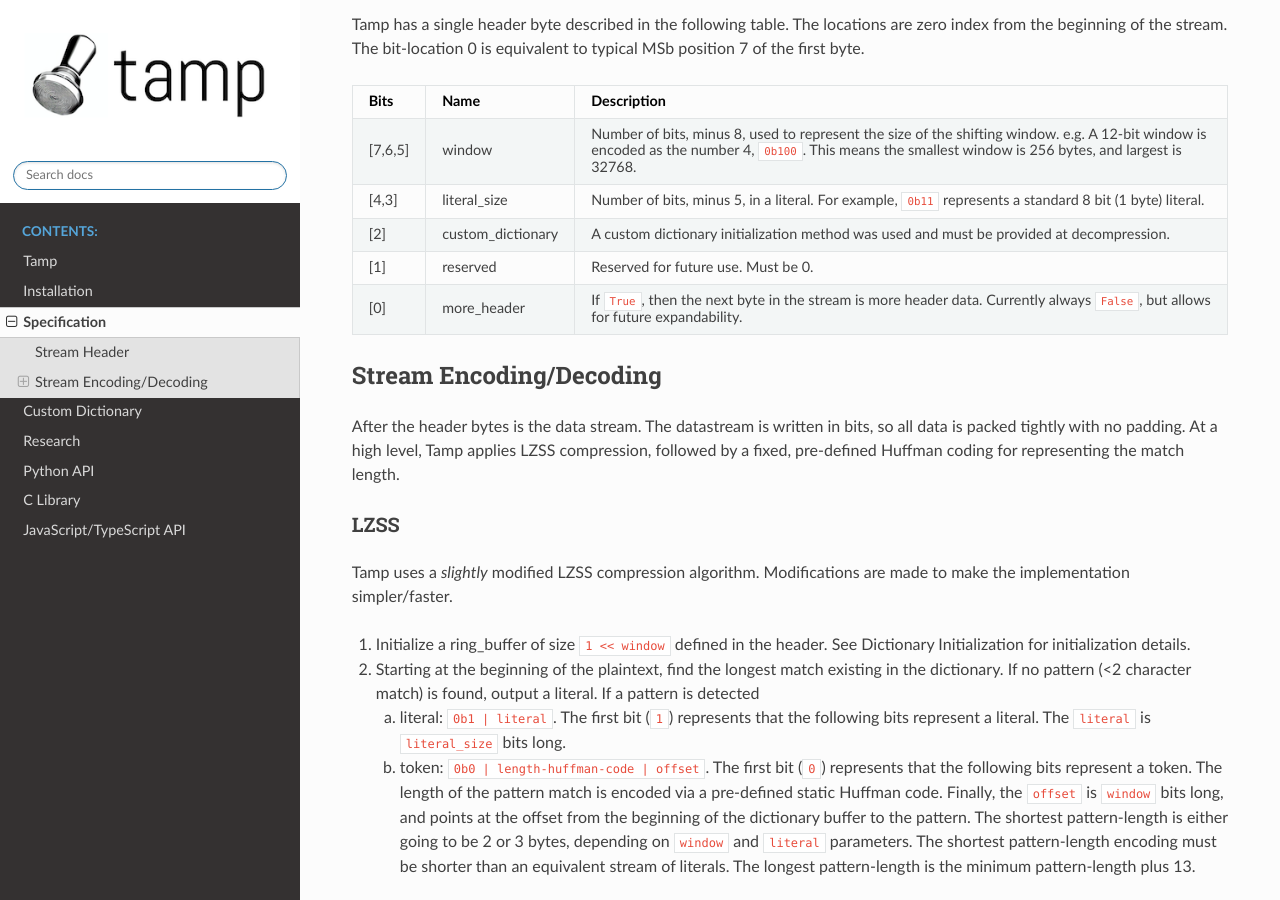
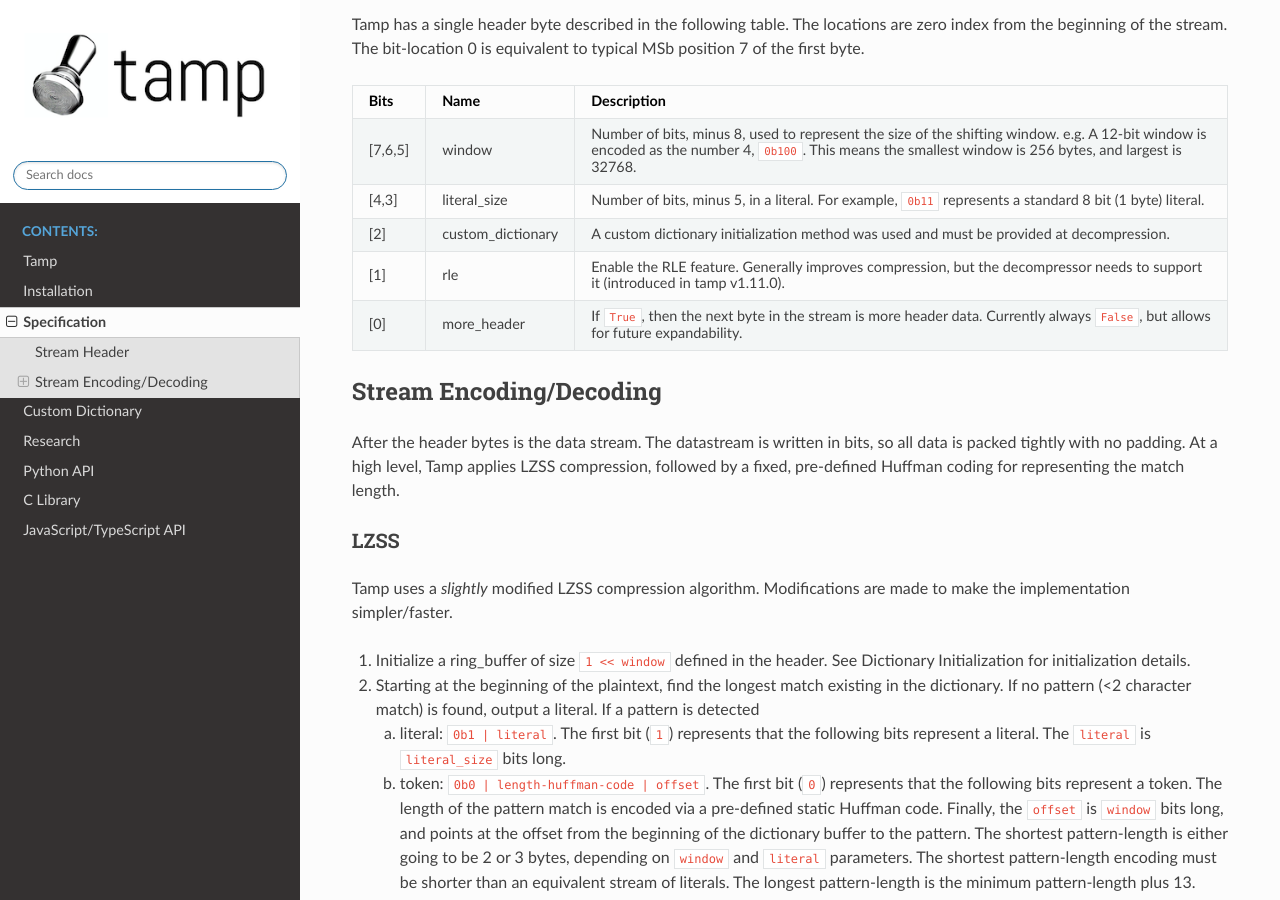
Before and after one commit to BrianPugh/tamp, a Sphinx documentation site: the page built from docs/source/specification.rst, in a window 1280 px wide and 900 px high, scrolled down 323 px. Built offline with Sphinx 7.4.7 and the Read the Docs theme 3.1.0, drawn with Linux system fonts in a browser that asks for light colours.

Commit message:
Use the reserved bit for the RLE feature.

```diff
--- a/docs/source/specification.rst
+++ b/docs/source/specification.rst
@@ -26,7 +26,8 @@ The bit-location 0 is equivalent to typical MSb position 7 of the first byte.
 | [2]     | custom_dictionary | A custom dictionary initialization method was used                  |
 |         |                   | and must be provided at decompression.                              |
 +---------+-------------------+---------------------------------------------------------------------+
-| [1]     | reserved          | Reserved for future use. Must be 0.                                 |
+| [1]     | rle               | Enable the RLE feature. Generally improves compression, but the     |
+|         |                   | decompressor needs to support it (introduced in tamp v1.11.0).      |
 +---------+-------------------+---------------------------------------------------------------------+
 | [0]     | more_header       | If ``True``, then the next byte in the stream is more header data.  |
 |         |                   | Currently always ``False``, but allows for future expandability.    |
```
Also changed, not shown: 1 other file.
